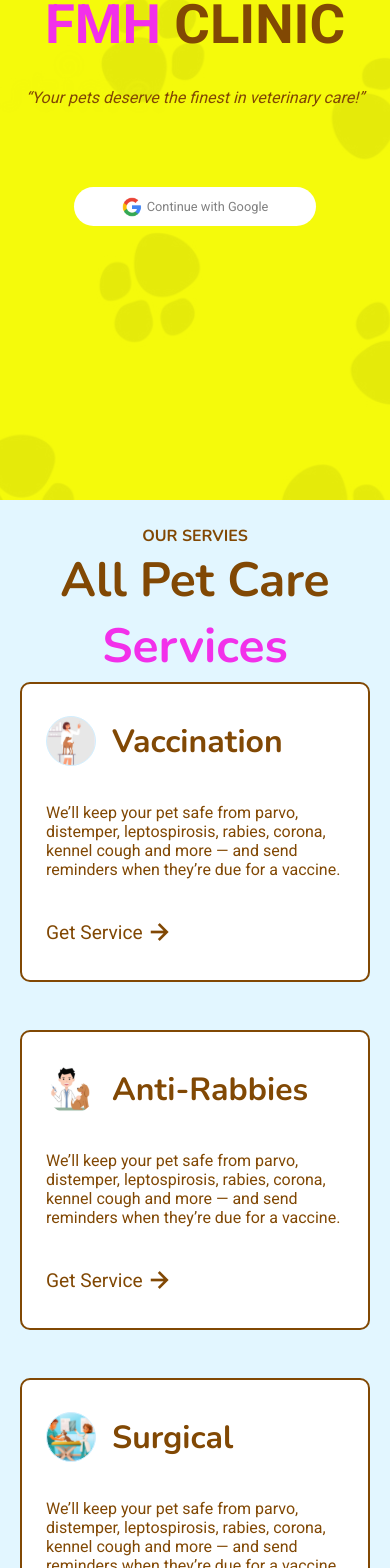
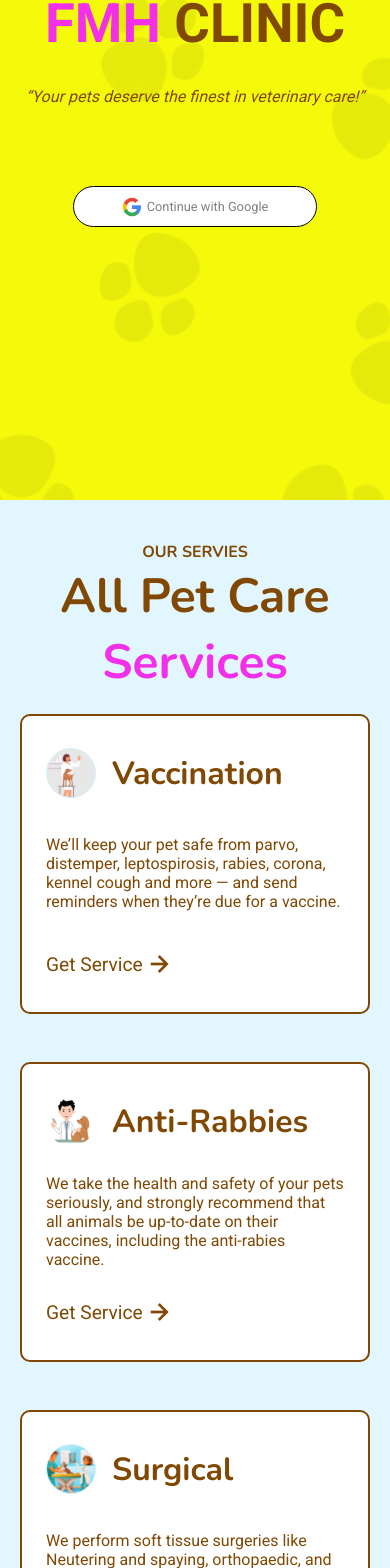
Before and after one commit to EricEchemane/FMH-Animal-Clinic-IMS, a Next.js app: page / in a window 390 px wide. Shown: the part 414-1982 px from the top of the page. Built offline with nearby package versions, Linux system fonts and the light colour scheme; no server answers.

Commit message:
inayos ko na ung padding at paragraph sa services

```diff
--- a/src/components/Hero/style.module.css
+++ b/src/components/Hero/style.module.css
@@ -66,7 +66,7 @@
   background: rgb(255, 255, 255);
   padding: 0.8rem 5rem;
   color: grey;
-  border: none;
+  border: 1px solid black;
   border-radius: 4rem;
   font-size: 1rem;
   cursor: pointer;
--- a/src/components/Products/style.module.css
+++ b/src/components/Products/style.module.css
@@ -80,7 +80,7 @@
     width: 100%;
     display: flex;
     justify-content: center;
-    padding: 0 1rem;
+    padding: 1rem 1rem;
 }
 
 .imgCon {
--- a/src/components/Servicess/index.tsx
+++ b/src/components/Servicess/index.tsx
@@ -40,7 +40,7 @@ export default function Service() {
                                 <Image src={antiRabiesImg} alt="logo" width='50' />
                                 <h1 className={style.titleVaccine}>Anti-Rabbies</h1>
                             </div>
-                            <div className={style.cardsParagraph}><p>We’ll keep your pet safe from parvo, distemper, leptospirosis, rabies, corona, kennel cough and more — and send reminders when they’re due for a vaccine.</p></div>
+                            <div className={style.cardsParagraph}><p>We take the health and safety of your pets seriously, and strongly recommend that all animals be up-to-date on their vaccines, including the anti-rabies vaccine.</p></div>
                             <div className={style.getServiceCon}>
                                 <a href="#" className={style.getServiceButton}>Get Service <i className='bx bx-right-arrow-alt'></i></a>
                             </div>
@@ -51,7 +51,7 @@ export default function Service() {
                                 <Image src={surgicalImg} alt="logo" width='50' />
                                 <h1 className={style.titleVaccine}>Surgical</h1>
                             </div>
-                            <div className={style.cardsParagraph}><p>We’ll keep your pet safe from parvo, distemper, leptospirosis, rabies, corona, kennel cough and more — and send reminders when they’re due for a vaccine.</p></div>
+                            <div className={style.cardsParagraph}><p>We perform soft tissue surgeries like Neutering and spaying, orthopaedic, and other speciality surgeries right here in our clinic.</p></div>
                             <div className={style.getServiceCon}>
                                 <a href="#" className={style.getServiceButton}>Get Service <i className='bx bx-right-arrow-alt'></i></a>
                             </div>
@@ -62,7 +62,7 @@ export default function Service() {
                                 <Image src={radiologyImg} alt="logo" width='50' />
                                 <h1 className={style.titleVaccine}>Radiology</h1>
                             </div>
-                            <div className={style.cardsParagraph}><p>We’ll keep your pet safe from parvo, distemper, leptospirosis, rabies, corona, kennel cough and more — and send reminders when they’re due for a vaccine.</p></div>
+                            <div className={style.cardsParagraph}><p>We offer advanced radiology services for pets. Our state-of-the-art equipment allows us to take high-quality X-ray images of your pet's body, providing valuable information about their health and any potential medical conditions.</p></div>
                             <div className={style.getServiceCon}>
                                 <a href="#" className={style.getServiceButton}>Get Service <i className='bx bx-right-arrow-alt'></i></a>
                             </div>
@@ -73,7 +73,7 @@ export default function Service() {
                                 <Image src={diagnosticImg} alt="logo" width='50' />
                                 <h1 className={style.titleVaccine}>Diagnostic</h1>
                             </div>
-                            <div className={style.cardsParagraph}><p>We’ll keep your pet safe from parvo, distemper, leptospirosis, rabies, corona, kennel cough and more — and send reminders when they’re due for a vaccine.</p></div>
+                            <div className={style.cardsParagraph}><p>We offer a range of therapeutic services for pets. Our team of experienced veterinarians provides specialized treatment to help manage and improve your pet's health.</p></div>
                             <div className={style.getServiceCon}>
                                 <a href="#" className={style.getServiceButton}>Get Service <i className='bx bx-right-arrow-alt'></i></a>
                             </div>
--- a/src/components/Servicess/style.module.css
+++ b/src/components/Servicess/style.module.css
@@ -17,6 +17,7 @@
   width: 100%;
   height: 150px;
   /* background: red; */
+  padding-top: 2rem;
   display: flex;
   align-items: center;
   justify-content: center;
@@ -119,6 +120,17 @@
 
 /* ======================================media================= */
 
+@media (max-width: 531px) {
+  .cardCon {
+    width: 100%;
+    height: auto;
+    /* background: yellow; */
+    padding: 2rem 1rem;
+    display: flex;
+    justify-content: center;
+  }
+}
+
 @media (max-width: 432px) {
   .cards {
     width: 350px;
--- a/src/components/Testimonials/index.tsx
+++ b/src/components/Testimonials/index.tsx
@@ -10,7 +10,7 @@ export default function Testimonials() {
             <div className={style.mainWrapper}>
                 <div className={style.testimonialContainer}>
                     <div className={style.titleContainer}>
-                        <h1 className={style.titleh1}>OUR CUSTOMERS FEEDBACK</h1>
+                        <h1 className={style.titleh1}>OUR CUSTOMER FEEDBACK</h1>
                         <h3 className={style.titleh3}>Don’t take our word for it. Trust our customers</h3>
                     </div>
                     <div className={style.cardContainer}>
--- a/src/components/Testimonials/style.module.css
+++ b/src/components/Testimonials/style.module.css
@@ -34,12 +34,15 @@
   height: 150px;
   padding: 1rem;
   text-align: center;
+  display: flex;
+  flex-direction: column;
+  gap: .3rem;
 }
 
 .titleh1 {
   color: var(--brown);
   font-family: 'Nunito';
-  font-size: 2.5rem;
+  font-size: 2rem;
 }
 
 .titleh3 {
```
